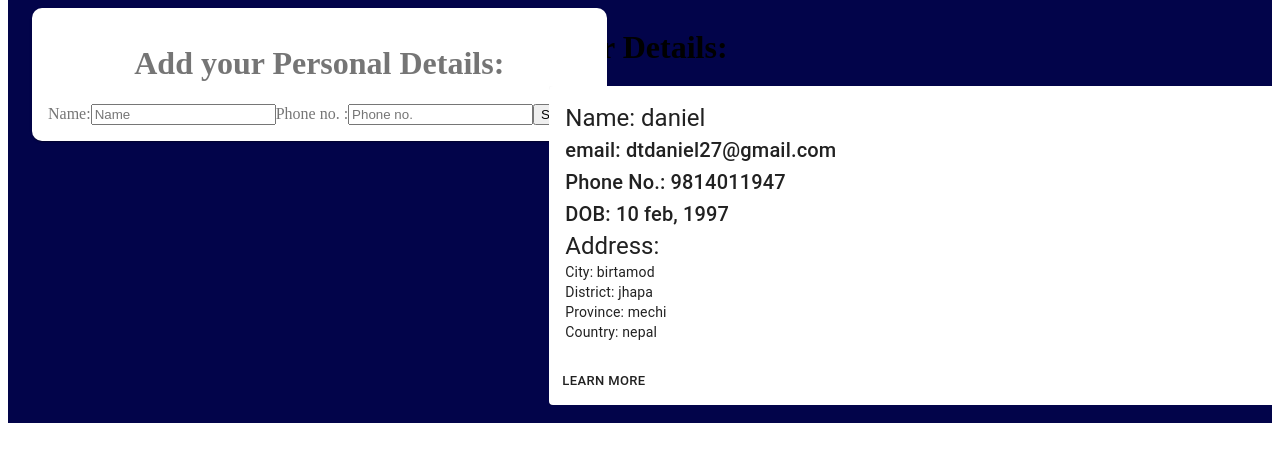
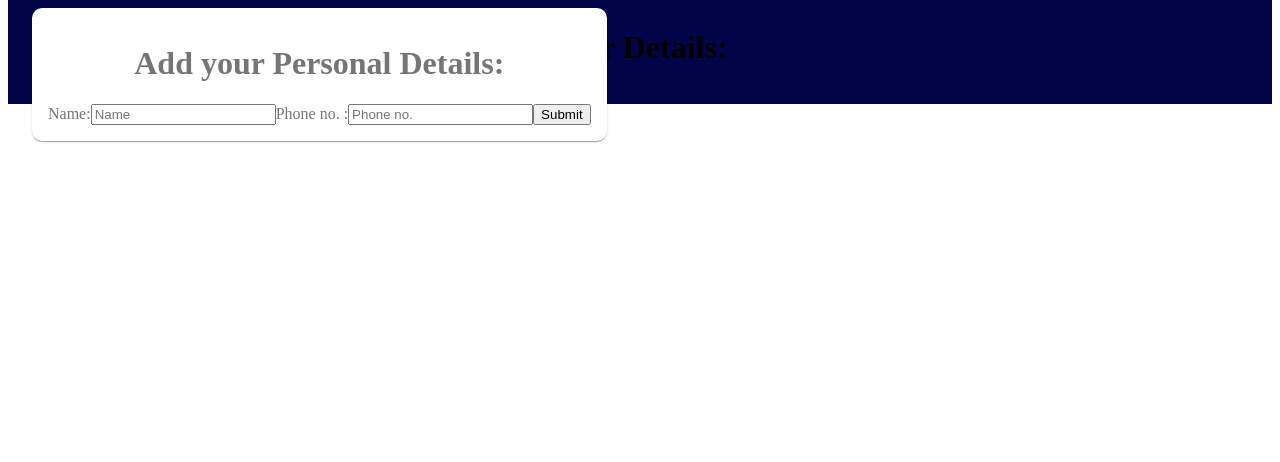
Before and after one commit to Danielthapa/TreeLeaf-Form-Task, a React (Create React App) app: page / in a window 1280 px wide. Shown: the top 462 px of the page. Built offline with nearby package versions, Linux system fonts and the light colour scheme.

Commit message:
added support for addition of info

```diff
--- a/package.json
+++ b/package.json
@@ -14,6 +14,8 @@
     "react-dom": "^17.0.1",
     "react-redux": "^7.2.2",
     "react-scripts": "4.0.3",
+    "redux-devtools-extension": "^2.13.8",
+    "redux-logger": "^3.0.6",
     "uuid": "^8.3.2",
     "web-vitals": "^1.1.0"
   },
--- a/src/components/InfoForm.js
+++ b/src/components/InfoForm.js
@@ -1,12 +1,11 @@
 import React, { useState } from 'react';
-import { useDispatch } from 'react-redux';
-import { v4 as uuidv4} from 'uuid';
-import infoAdded from '../redux/UserInfo';
+import { connect } from 'react-redux';
+import { addInfo } from '../redux/reducers/index';
 import { useStyles } from '../styles/InfoFormStyles';
+import PropTypes from 'prop-types';
 
-function InfoForm() {
+function InfoForm(props) {
 
-    const dispatch = useDispatch();
 
     const classes = useStyles();
 
@@ -16,30 +15,18 @@ function InfoForm() {
     const onNameChanged = e => setName(e.target.value);
     const onPhoneChanged = e => setPhone(e.target.value);
 
-    const onInfoSubmitted = () => {
-        if (name && phone) {
-            dispatch(
-                infoAdded(
-                    {
-                        id: uuidv4(),
-                        name: name,
-                        email: "dtdaniel27@gmail.com",
-                        phone: phone,
-                        dob: "10 feb, 1997",
-                        address: {
-                            city: "birtamod",
-                            district: "jhapa",
-                            province: "mechi",
-                            country: "nepal"
-                        }
-                    }
-                )
-            )
+    const handleAddInfo = e => {
+        e.preventDefault();
+        let newInfo = {
+            "name": name,
+            "phone": phone
+        }
+        //dispatches actions to add info
+        props.addInfo(newInfo);
+        setName("");
+        setPhone("");
+    }
 
-            setName('');
-            setPhone('');
-        }
-    }
 
     return(
         <div className={classes.infoForm}>
@@ -61,10 +48,33 @@ function InfoForm() {
                     onChange={onPhoneChanged}
                     placeholder="Phone no."
                 />
-                <button type="submit" onClick={onInfoSubmitted}>Submit</button>
+                <button type="submit" onClick={handleAddInfo}>Submit</button>
             </form>
         </div>
     )
 }
 
-export default InfoForm;
+InfoForm.propTypes = {
+    addInfo: PropTypes.func
+}
+
+const mapStateToProps = state => {
+    return {
+        name: state.info.name
+    }
+
+
+}
+
+const mapDispatchToProps = dispatch => {
+    return {
+        addInfo: newInfo => dispatch(addInfo(newInfo))
+    }
+}
+
+
+
+export default connect(
+    mapStateToProps,
+    mapDispatchToProps
+) (InfoForm);
--- a/src/components/InfoList.js
+++ b/src/components/InfoList.js
@@ -1,23 +1,15 @@
 import React from 'react';
+import GridList from '@material-ui/core/GridList';
 import UserInfo from './UserInfo';
-import GridList from '@material-ui/core/GridList';
+import { connect } from 'react-redux';
 import { useStyles } from '../styles/InfoListStyles';
-import { useSelector } from 'react-redux';
-import { v4 as uuidv4} from 'uuid';
+import PropTypes from 'prop-types';
+import { v4 as uuidv4 } from 'uuid';
 
 
-export default function InfoList() {
+function InfoList(props) {
 
-
-    const info = useSelector(state => state.info);
     const classes = useStyles();
-    console.log(info);
-
-    const users = info.map(user => {
-        return(
-            <UserInfo info={user} key={uuidv4()}/>
-        )
-    })
 
     return(
 
@@ -25,10 +17,31 @@ export default function InfoList() {
 
             <h1>User Details: </h1>
             <GridList cellHeight={200} className={classes.GridList} cols={1} rows={4}>
-                {users}
+
+                {props.infoList.map(info => (
+                    <UserInfo
+                    key={uuidv4()}
+                    name={info.name}
+                    phone={info.phone}
+                    />
+
+                ))}
 
             </GridList>
 
         </>
     )
 }
+InfoList.propTypes = {
+    infoList: PropTypes.array
+}
+
+
+
+const mapStateToProps = state => {
+    return {
+        infoList: state.info
+    }
+}
+
+export default connect(mapStateToProps)(InfoList);
--- a/src/components/UserInfo.js
+++ b/src/components/UserInfo.js
@@ -13,14 +13,6 @@ import PropTypes from 'prop-types';
 export default function UserInfo(props) {
 
     const classes = useStyles();
-    const name = props.info.name;
-    const email = props.info.email;
-    const phone = props.info.phone;
-    const dob = props.info.dob;
-    const city = props.info.address.city;
-    const district = props.info.address.district;
-    const province = props.info.address.province;
-    const country = props.info.address.country;
 
     return(
         <div>
@@ -28,28 +20,28 @@ export default function UserInfo(props) {
                 <Card className={classes.root}>
                 <CardContent>
                     <Typography variant="h5" component="h2">
-                    Name: {name}
+                    Name: {props.name}
                     </Typography>
                     <Typography variant="h6" component="h2">
-                    email: {email}
+                    email:
                     </Typography>
                     <Typography variant="h6" component="h2">
-                    Phone No.: {phone}
+                    Phone No.: {props.phone}
                     </Typography>
                     <Typography variant="h6" component="h2">
-                    DOB: {dob}
+                    DOB:
                     </Typography>
                     <Typography variant="h5" component="h2">
                     Address:
                     </Typography>
                     <Typography variant="body2" component="p">
-                    City: {city}
+                    City:
                     <br />
-                    District: {district}
+                    District:
                     <br/>
-                    Province: {province}
+                    Province:
                     <br/>
-                    Country: {country}
+                    Country:
                     </Typography>
                 </CardContent>
                 <CardActions>
@@ -64,5 +56,6 @@ export default function UserInfo(props) {
 }
 
 UserInfo.propTypes = {
-    info: PropTypes.object
+    name: PropTypes.string,
+    phone: PropTypes.string
 }
--- a/src/index.js
+++ b/src/index.js
@@ -3,7 +3,7 @@ import ReactDOM from 'react-dom';
 import App from './App';
 import reportWebVitals from './reportWebVitals';
 import { Provider } from 'react-redux';
-import store from './redux/Store';
+import store from './redux/store';
 
 ReactDOM.render(
   <React.StrictMode>
--- a/src/redux/Store.js
+++ b/src/redux/Store.js
@@ -1,10 +1,11 @@
-import { configureStore } from '@reduxjs/toolkit';
-import userInfo from './UserInfo';
+import { createStore } from 'redux';
+import infoReducer from '../redux/reducers/infoReducer';
+import logger from 'redux-logger';
+import { composeWithDevTools } from 'redux-devtools-extension';
+import { applyMiddleware } from '@reduxjs/toolkit';
 
-const infoReducer = userInfo.reducer;
+const composeEnhancers = composeWithDevTools({});
 
-export default configureStore({
-    reducer: {
-        info: infoReducer
-    }
-})
+const store =  createStore(infoReducer, composeEnhancers(applyMiddleware(logger)));
+
+export default store;
--- a/src/redux/UserInfo.js
+++ /dev/null
@@ -1,30 +0,0 @@
-import { createSlice } from '@reduxjs/toolkit';
-
-const initialState = [
-    {
-        name: "daniel",
-        email: "dtdaniel27@gmail.com",
-        phone: "9814011947",
-        dob: "10 feb, 1997",
-        address: {
-            city: "birtamod",
-            district: "jhapa",
-            province: "mechi",
-            country: "nepal"
-        }
-    }
-]
-
-const userInfo = createSlice({
-    name: "info",
-    initialState,
-    reducers: {
-        infoAdded(state, action) {
-            state.push(action.payload);
-        }
-    }
-})
-
-export const { infoAdded } = userInfo.actions;
-
-export default userInfo
--- /dev/null
+++ b/src/redux/actionTypes.js
@@ -0,0 +1,3 @@
+export const ADD_INFO = "ADD_INFO";
+export const DELETE_INFO = "DELETE_INFO";
+export const EDIT_INFO = "EDIT_INFO";
--- /dev/null
+++ b/src/redux/actions.js
@@ -0,0 +1,19 @@
+import { ADD_INFO, DELETE_INFO, EDIT_INFO } from './actionTypes';
+
+export const addInfo = newInfo => ({
+    type: ADD_INFO,
+    payload: newInfo
+});
+
+export const editInfo = (newInfo, id) => ({
+    type: EDIT_INFO,
+    payload: {
+        id,
+        newInfo
+    }
+})
+
+export const deleteInfo = id => ({
+    type: DELETE_INFO,
+    payload: id
+})
--- /dev/null
+++ b/src/redux/reducers/index.js
@@ -0,0 +1,3 @@
+export { addInfo } from '../actions';
+export { deleteInfo } from '../actions';
+export { editInfo } from '../actions';
--- /dev/null
+++ b/src/redux/reducers/infoReducer.js
@@ -0,0 +1,41 @@
+import { ADD_INFO, DELETE_INFO, EDIT_INFO } from '../actionTypes';
+
+const initialState = {
+    info: [],
+    users: []
+
+};
+
+const infoReducer = (state = initialState, action) => {
+
+    switch (action.type) {
+        case ADD_INFO: {
+            return {
+                ...state,
+                info: [...state.info, action.payload]
+            }
+        }
+
+        case DELETE_INFO: {
+            return {
+                ...state,
+                info: state.info.filter(id => id != action.payload)
+            }
+        }
+
+        case EDIT_INFO: {
+            const { newInfo, id } = action.payload;
+            return {
+                ...state,
+                info: state.info.filter(delid => delid != id).push(newInfo)
+
+            }
+        }
+
+        default:
+            return state;
+    }
+
+}
+
+export default infoReducer;
```
Also changed, not shown: src/redux/selectors.js (added), 1 other file (tests, documents, lock files or other folders).
